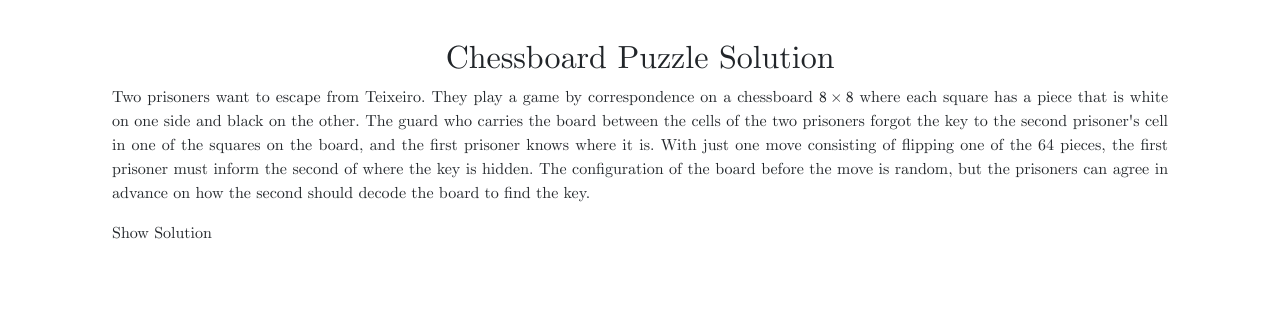
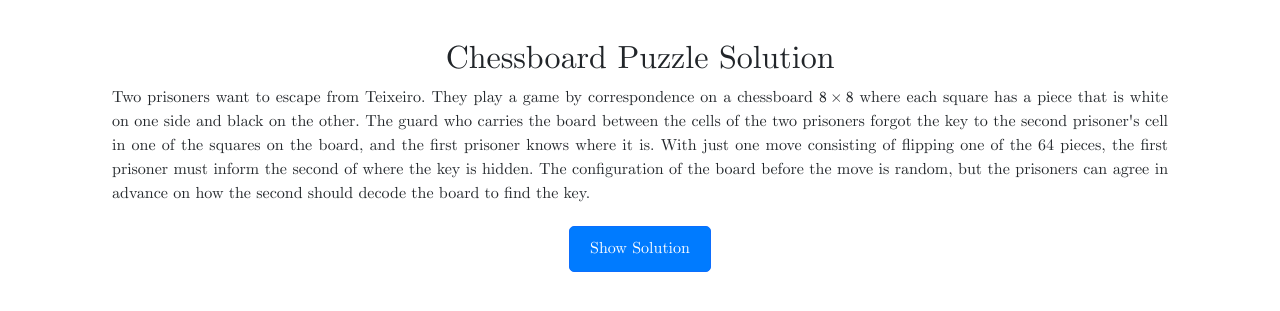
Before and after one commit to RoidaVinci/web, a Jekyll site: the page articles/escape_prison.html, which Jekyll copies as it is, in a window 1280 px wide. Shown: the top 311 px of the page. Built offline with Jekyll 4.4.1, drawn with Linux system fonts in a browser that asks for light colours; some web fonts are replaced.

Commit message:
Update escape_prison.html

```diff
--- a/articles/escape_prison.html
+++ b/articles/escape_prison.html
@@ -57,11 +57,14 @@
       Two prisoners want to escape from Teixeiro. They play a game by correspondence on a chessboard \(8 \times 8\) where each square has a piece that is white on one side and black on the other. The guard who carries the board between the cells of the two prisoners forgot the key to the second prisoner's cell in one of the squares on the board, and the first prisoner knows where it is. With just one move consisting of flipping one of the 64 pieces, the first prisoner must inform the second of where the key is hidden. The configuration of the board before the move is random, but the prisoners can agree in advance on how the second should decode the board to find the key.
     </p>
 
-    <!-- Button to Show Solution -->
-    <div class="show-solution" onclick="toggleSolution()">Show Solution</div>
+    <div class="show-solution-container">
+  <a href="javascript:void(0)" class="btn btn-primary" onclick="toggleSolution()">
+    <i class="fas fa-eye"></i> Show Solution
+  </a>
+</div>
 
-    <div class="solution" id="solution">
-      <div class="solution-title">Solution:</div>
+  <!-- Solution Content -->
+  <div class="solution" id="solution" style="display:none;">
       <p>
         Essentially, this problem consists of finding a way to encode and decode the board's information with the following properties:
       </p>
@@ -108,13 +111,13 @@
 <script>
   function toggleSolution() {
     var solutionDiv = document.getElementById("solution");
-        var solutionButton = document.querySelector(".show-solution");
+    var solutionButton = document.querySelector(".show-solution-container a");
     if (solutionDiv.style.display === "none" || solutionDiv.style.display === "") {
       solutionDiv.style.display = "block";
-          solutionButton.textContent = "Hide Solution";
+      solutionButton.innerHTML = '<i class="fas fa-eye-slash"></i> Hide Solution';
     } else {
       solutionDiv.style.display = "none";
-          solutionButton.textContent = "Show Solution";
+      solutionButton.innerHTML = '<i class="fas fa-eye"></i> Show Solution';
     }
   }
 </script>
```
Lines whose indentation alone changed are shown as unchanged.
